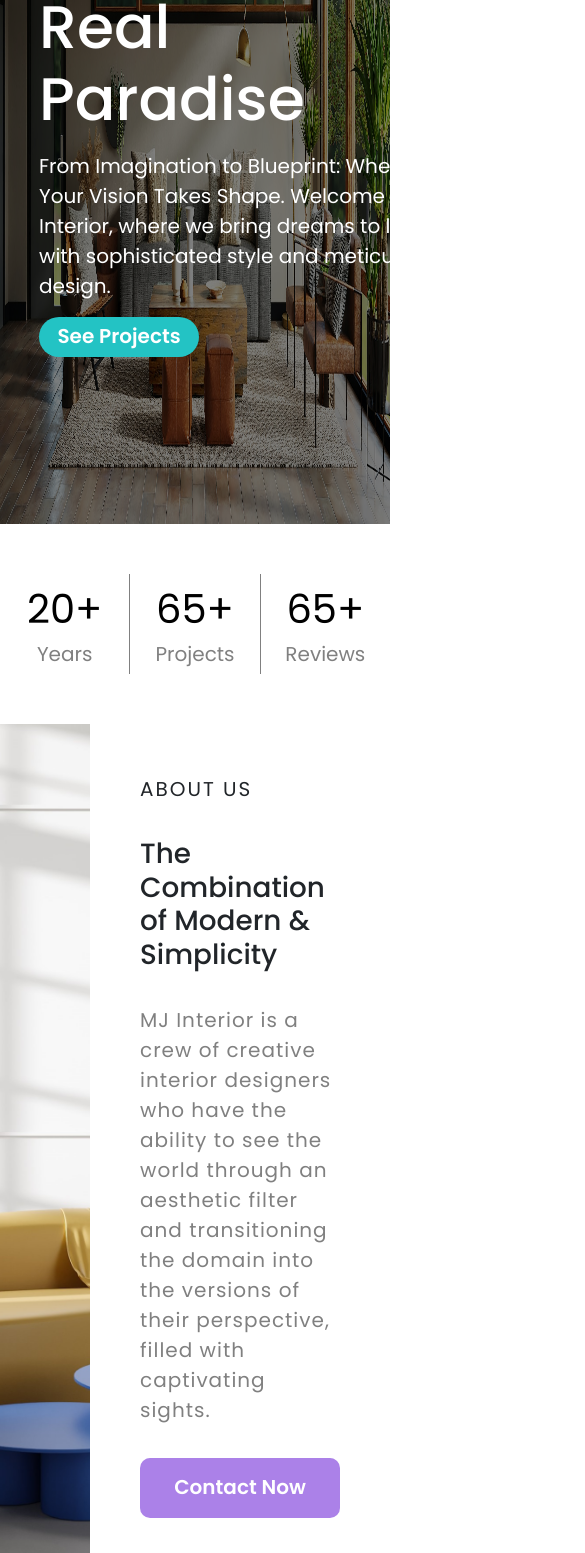
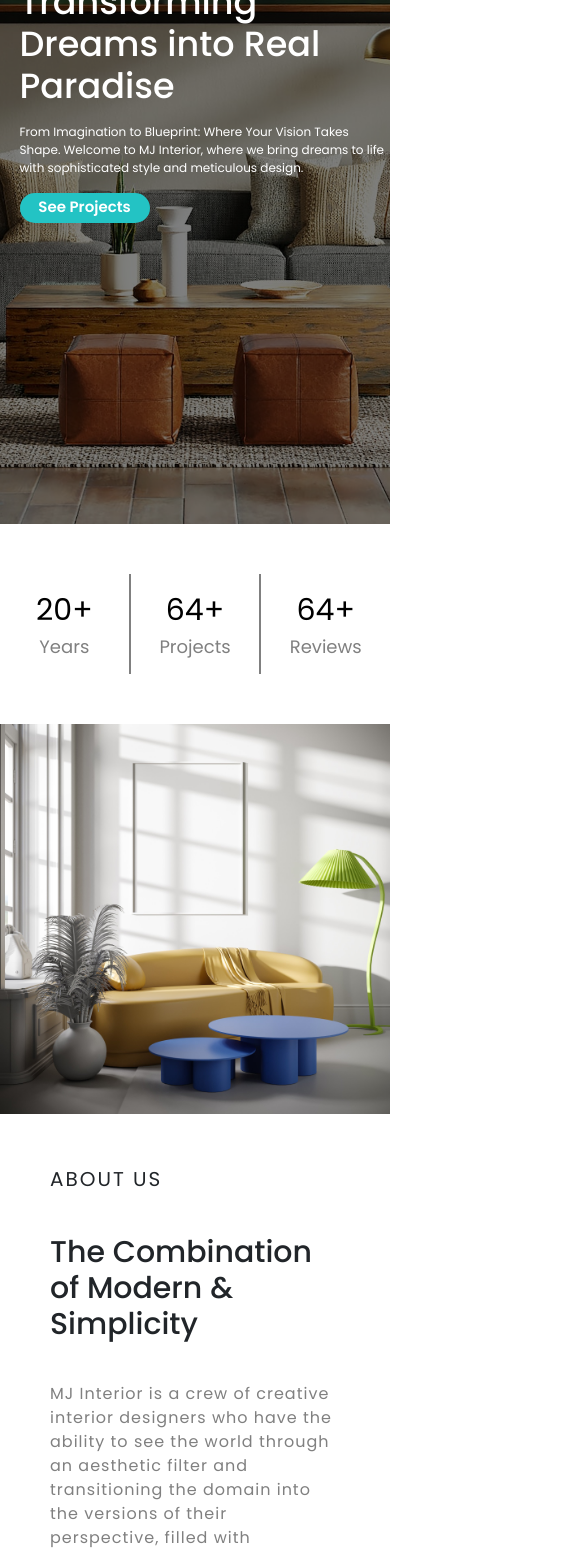
Before and after one commit to Mukesh-Sharma400/mj-interior, a Next.js app: page / in a window 390 px wide. Shown: the part 320-1873 px from the top of the page, 585 px wide, since content can reach past the window. Built offline with nearby package versions, Linux system fonts and the light colour scheme.

Commit message:
Started Responsiveness

```diff
--- a/src/app/(root)/page.js
+++ b/src/app/(root)/page.js
@@ -26,5 +26,7 @@ export default function Home() {
 }
 
 const DisplayWrapper = styled.div`
+  max-width: 1440px;
+  margin: 0 auto;
   transition: all 0.5s ease-in-out;
 `;
--- a/src/app/components/Footer.js
+++ b/src/app/components/Footer.js
@@ -94,6 +94,10 @@ const DisplayWrapper = styled.div`
   background-size: 200px 200px;
   background-color: #0c0e17;
   transition: all 0.5s ease-in-out;
+
+  @media (max-width: 768px) {
+    display: none;
+  }
 `;
 
 const ColumnsWrapper = styled.div`
@@ -101,6 +105,10 @@ const ColumnsWrapper = styled.div`
   display: flex;
   gap: 100px;
   transition: all 0.5s ease-in-out;
+
+  @media (max-width: 1024px) {
+    gap: 40px;
+  }
 `;
 
 const Column1 = styled.div`
--- a/src/app/components/Header.js
+++ b/src/app/components/Header.js
@@ -49,6 +49,8 @@ const DisplayWrapper = styled.div`
   right: 0;
   padding: 0px 5%;
   height: ${(props) => (props.scrolled ? "70px" : "90px")};
+  max-width: 1440px;
+  margin: 0 auto;
   display: flex;
   align-items: center;
   justify-content: space-between;
@@ -63,6 +65,9 @@ const DisplayWrapper = styled.div`
     props.scrolled ? "1px solid rgba(225, 225, 225, 1)" : "none"};
   z-index: 2;
   transition: all 0.5s ease-in-out;
+
+  @media (max-width: 768px) {
+   display: none;
 `;
 
 const Logo = styled(Image)`
--- a/src/app/sections/AboutUs.js
+++ b/src/app/sections/AboutUs.js
@@ -29,9 +29,16 @@ export const AboutUs = () => {
 const DisplayWrapper = styled.div`
   width: 100%;
   height: 100vh;
+  max-height: 700px;
   display: flex;
   align-items: center;
   transition: all 0.5s ease-in-out;
+
+  @media (max-width: 426px) {
+    flex-direction: column;
+    height: 100%;
+    max-height: unset;
+  }
 `;
 
 const LeftSide = styled.div`
@@ -58,6 +65,19 @@ const RightSide = styled.div`
   justify-content: space-between;
   padding: 50px;
   transition: all 0.5s ease-in-out;
+
+  @media (max-width: 426px) {
+    gap: 40px;
+    height: fit-content;
+  }
+  @media (max-width: 376px) {
+    padding: 40px;
+    gap: 30px;
+  }
+  @media (max-width: 321px) {
+    padding: 30px;
+    gap: 25px;
+  }
 `;
 
 const AboutUsHeading = styled.p`
@@ -69,6 +89,13 @@ const AboutUsHeading = styled.p`
 
 const Heading = styled.h1`
   transition: all 0.5s ease-in-out;
+
+  @media (max-width: 1024px) {
+    font-size: 30px;
+  }
+  @media (max-width: 376px) {
+    font-size: 25px;
+  }
 `;
 
 const Description = styled.p`
@@ -76,6 +103,13 @@ const Description = styled.p`
   letter-spacing: 1px;
   color: grey;
   transition: all 0.5s ease-in-out;
+
+  @media (max-width: 1024px) {
+    font-size: 16px;
+  }
+  @media (max-width: 376px) {
+    font-size: 14px;
+  }
 `;
 
 const Button = styled.button`
@@ -112,4 +146,20 @@ const Button = styled.button`
     width: 14em;
     height: 14em;
   }
+
+  @media (max-width: 1024px) {
+    width: 170px;
+    height: 50px;
+    font-size: 18px;
+  }
+  @media (max-width: 376px) {
+    width: 150px;
+    height: 45px;
+    font-size: 16px;
+  }
+  @media (max-width: 321px) {
+    width: 130px;
+    height: 40px;
+    font-size: 14px;
+  }
 `;
--- a/src/app/sections/Counting.js
+++ b/src/app/sections/Counting.js
@@ -112,7 +112,7 @@ const Divider = styled.div`
 `;
 
 const ContentWrapper = styled.div`
-  width: 250px;
+  width: 130px;
   display: flex;
   flex-direction: column;
   align-items: center;
@@ -125,10 +125,30 @@ const Number = styled.p`
   font-size: 40px;
   color: black;
   transition: all 0.5s ease-in-out;
+
+  @media (max-width: 426px) {
+    font-size: 30px;
+  }
+  @media (max-width: 376px) {
+    font-size: 27px;
+  }
+  @media (max-width: 321px) {
+    font-size: 25px;
+  }
 `;
 
 const Label = styled.p`
   font-size: 20px;
   color: grey;
   transition: all 0.5s ease-in-out;
+
+  @media (max-width: 426px) {
+    font-size: 18px;
+  }
+  @media (max-width: 376px) {
+    font-size: 16px;
+  }
+  @media (max-width: 321px) {
+    font-size: 15px;
+  }
 `;
--- a/src/app/sections/Gallery.js
+++ b/src/app/sections/Gallery.js
@@ -50,6 +50,13 @@ const Header = styled.div`
   flex-direction: column;
   gap: 20px;
   transition: all 0.5s ease-in-out;
+
+  @media (max-width: 1024px) {
+    max-width: 750px;
+  }
+  @media (max-width: 768px) {
+    max-width: 85%;
+  }
 `;
 
 const GalleryHeading = styled.p`
@@ -63,6 +70,13 @@ const GalleryHeading = styled.p`
 const Heading = styled.h1`
   color: black;
   transition: all 0.5s ease-in-out;
+
+  @media (max-width: 1024px) {
+    font-size: 30px;
+  }
+  @media (max-width: 376px) {
+    font-size: 25px;
+  }
 `;
 
 const Description = styled.p`
@@ -70,11 +84,19 @@ const Description = styled.p`
   letter-spacing: 1px;
   color: grey;
   transition: all 0.5s ease-in-out;
+
+  @media (max-width: 1024px) {
+    font-size: 16px;
+  }
+  @media (max-width: 376px) {
+    font-size: 14px;
+  }
 `;
 
 const GalleryWrapper = styled.div`
   width: 90%;
   height: 100vh;
+  max-height: 700px;
   margin: 0 auto;
   display: grid;
   grid-template-columns: 1fr 1fr 1fr 1fr;
@@ -118,6 +140,13 @@ const GalleryWrapper = styled.div`
     height: 100%;
     overflow: hidden;
   }
+
+  @media (max-width: 426px) {
+    max-height: 300px;
+  }
+  @media (max-width: 376px) {
+    max-height: 250px;
+  }
 `;
 
 const StyledImage = styled(Image)`
--- a/src/app/sections/Hero.js
+++ b/src/app/sections/Hero.js
@@ -45,6 +45,10 @@ const BackgroundImage = styled(Image)`
   width: 100%;
   height: 100vh;
   transition: all 0.5s ease-in-out;
+
+  @media (max-width: 426px) {
+    object-fit: cover;
+  }
 `;
 
 const Overlay = styled.div`
@@ -71,18 +75,43 @@ const ContentWrapper = styled.div`
   text-align: start;
   gap: 16px;
   transition: all 0.5s ease-in-out;
+
+  @media (max-width: 1024px) {
+    max-width: 670px;
+    left: 5%;
+  }
 `;
 
 const Heading = styled.h1`
   font-size: 60px;
   color: white;
   transition: all 0.5s ease-in-out;
+
+  @media (max-width: 1024px) {
+    font-size: 45px;
+  }
+  @media (max-width: 426px) {
+    font-size: 35px;
+  }
+  @media (max-width: 376px) {
+    font-size: 30px;
+  }
+  @media (max-width: 321px) {
+    font-size: 25px;
+  }
 `;
 
 const Description = styled.p`
   font-size: 20px;
   color: white;
   transition: all 0.5s ease-in-out;
+
+  @media (max-width: 1024px) {
+    font-size: 15px;
+  }
+  @media (max-width: 426px) {
+    font-size: 12px;
+  }
 `;
 
 const Button = styled.button`
@@ -119,4 +148,15 @@ const Button = styled.button`
     width: 14em;
     height: 14em;
   }
+
+  @media (max-width: 1024px) {
+    width: 140px;
+    height: 35px;
+    font-size: 18px;
+  }
+  @media (max-width: 426px) {
+    width: 130px;
+    height: 30px;
+    font-size: 15px;
+  }
 `;
--- a/src/app/sections/Services.js
+++ b/src/app/sections/Services.js
@@ -17,9 +17,17 @@ export const Services = () => {
     infinite: true,
     speed: 500,
     slidesToShow: 3,
-    slidesToScroll: 1,
+    slidesToScroll: 2,
     autoplay: true,
     pauseOnHover: true,
+    responsive: [
+      {
+        breakpoint: 426,
+        settings: {
+          slidesToShow: 2,
+        },
+      },
+    ],
   };
 
   return (
@@ -101,6 +109,7 @@ const DisplayWrapper = styled.div`
   background-color: #0c0e17;
   transition: all 0.5s ease-in-out;
 `;
+
 const Header = styled.div`
   max-width: 900px;
   margin: 0 auto;
@@ -110,6 +119,13 @@ const Header = styled.div`
   flex-direction: column;
   gap: 20px;
   transition: all 0.5s ease-in-out;
+
+  @media (max-width: 1024px) {
+    max-width: 750px;
+  }
+  @media (max-width: 768px) {
+    max-width: 85%;
+  }
 `;
 
 const ServicesHeading = styled.p`
@@ -123,6 +139,13 @@ const ServicesHeading = styled.p`
 const Heading = styled.h1`
   color: white;
   transition: all 0.5s ease-in-out;
+
+  @media (max-width: 1024px) {
+    font-size: 30px;
+  }
+  @media (max-width: 376px) {
+    font-size: 25px;
+  }
 `;
 
 const Description = styled.p`
@@ -130,6 +153,13 @@ const Description = styled.p`
   letter-spacing: 1px;
   color: lightgrey;
   transition: all 0.5s ease-in-out;
+
+  @media (max-width: 1024px) {
+    font-size: 16px;
+  }
+  @media (max-width: 376px) {
+    font-size: 14px;
+  }
 `;
 
 const MySlider = styled(Slider)`
@@ -168,4 +198,17 @@ const SlideTitle = styled.p`
   font-size: 25px;
   color: white;
   transition: all 0.5s ease-in-out;
+
+  @media (max-width: 768px) {
+    font-size: 20px;
+  }
+  @media (max-width: 426px) {
+    font-size: 16px;
+  }
+  @media (max-width: 376px) {
+    font-size: 14px;
+  }
+  @media (max-width: 321px) {
+    font-size: 12px;
+  }
 `;
--- a/src/app/sections/Testimonials.js
+++ b/src/app/sections/Testimonials.js
@@ -36,8 +36,7 @@ export const Testimonials = () => {
             <Message>
               "Lorem ipsum, dolor sit amet consectetur adipisicing elit. Quam ex
               assumenda maiores officia cum laborum voluptate dicta numquam.
-              Voluptate nisi officiis dignissimos, aspernatur fuga error aperiam
-              temporibus quas accusantium laborum!"
+              Voluptate nisi officiis digniss
             </Message>
             <PersonDetailsWrapper>
               <PersonImage src={person} />
@@ -75,9 +74,7 @@ export const Testimonials = () => {
           <RightSide>
             <Message>
               "Lorem ipsum, dolor sit amet consectetur adipisicing elit. Quam ex
-              assumenda maiores officia cum laborum voluptate dicta numquam.
-              Voluptate nisi officiis dignissimos, aspernatur fuga error aperiam
-              temporibus quas accusantium laborum!"
+              assumenda maiores officia
             </Message>
             <PersonDetailsWrapper>
               <PersonImage src={person} />
@@ -128,6 +125,13 @@ const Header = styled.div`
   flex-direction: column;
   gap: 20px;
   transition: all 0.5s ease-in-out;
+
+  @media (max-width: 1024px) {
+    max-width: 750px;
+  }
+  @media (max-width: 768px) {
+    max-width: 85%;
+  }
 `;
 
 const TestimonialsHeading = styled.p`
@@ -141,6 +145,13 @@ const TestimonialsHeading = styled.p`
 const Heading = styled.h1`
   color: black;
   transition: all 0.5s ease-in-out;
+
+  @media (max-width: 1024px) {
+    font-size: 30px;
+  }
+  @media (max-width: 376px) {
+    font-size: 25px;
+  }
 `;
 
 const Description = styled.p`
@@ -148,6 +159,13 @@ const Description = styled.p`
   letter-spacing: 1px;
   color: grey;
   transition: all 0.5s ease-in-out;
+
+  @media (max-width: 1024px) {
+    font-size: 16px;
+  }
+  @media (max-width: 376px) {
+    font-size: 14px;
+  }
 `;
 
 const MySlider = styled(Slider)`
@@ -162,11 +180,19 @@ const MySlide = styled.div`
   gap: 50px;
   padding: 0 10px;
   transition: all 0.5s ease-in-out;
+
+  @media (max-width: 426px) {
+    flex-direction: column;
+  }
 `;
 
 const LeftSide = styled.div`
   width: 50%;
   transition: all 0.5s ease-in-out;
+
+  @media (max-width: 426px) {
+    width: 100%;
+  }
 `;
 
 const SlideImage = styled(Image)`
@@ -174,6 +200,13 @@ const SlideImage = styled(Image)`
   height: 500px;
   object-fit: cover;
   transition: all 0.5s ease-in-out;
+
+  @media (max-width: 426px) {
+    height: 300px;
+  }
+  @media (max-width: 376px) {
+    height: 250px;
+  }
 `;
 
 const RightSide = styled.div`
@@ -183,12 +216,20 @@ const RightSide = styled.div`
   flex-direction: column;
   justify-content: space-between;
   transition: all 0.5s ease-in-out;
+
+  @media (max-width: 426px) {
+    width: 100%;
+  }
 `;
 
 const Message = styled.p`
   font-size: 24px;
   letter-spacing: 1px;
   font-style: italic;
+
+  @media (max-width: 768px) {
+    font-size: 20px;
+  }
 `;
 
 const PersonDetailsWrapper = styled.div`
@@ -199,6 +240,11 @@ const PersonDetailsWrapper = styled.div`
 const PersonImage = styled(Image)`
   width: 80px;
   height: 80px;
+
+  @media (max-width: 768px) {
+    width: 70px;
+    height: 70px;
+  }
 `;
 
 const PersonDetails = styled.div`
@@ -206,14 +252,26 @@ const PersonDetails = styled.div`
   display: flex;
   flex-direction: column;
   justify-content: space-around;
+
+  @media (max-width: 768px) {
+    height: 70px;
+  }
 `;
 
 const PersonName = styled.p`
   font-size: 20px;
   font-weight: 600;
+
+  @media (max-width: 768px) {
+    font-size: 18px;
+  }
 `;
 
 const PersonDesc = styled.p`
   font-size: 17px;
   color: grey;
+
+  @media (max-width: 768px) {
+    font-size: 15px;
+  }
 `;
```
